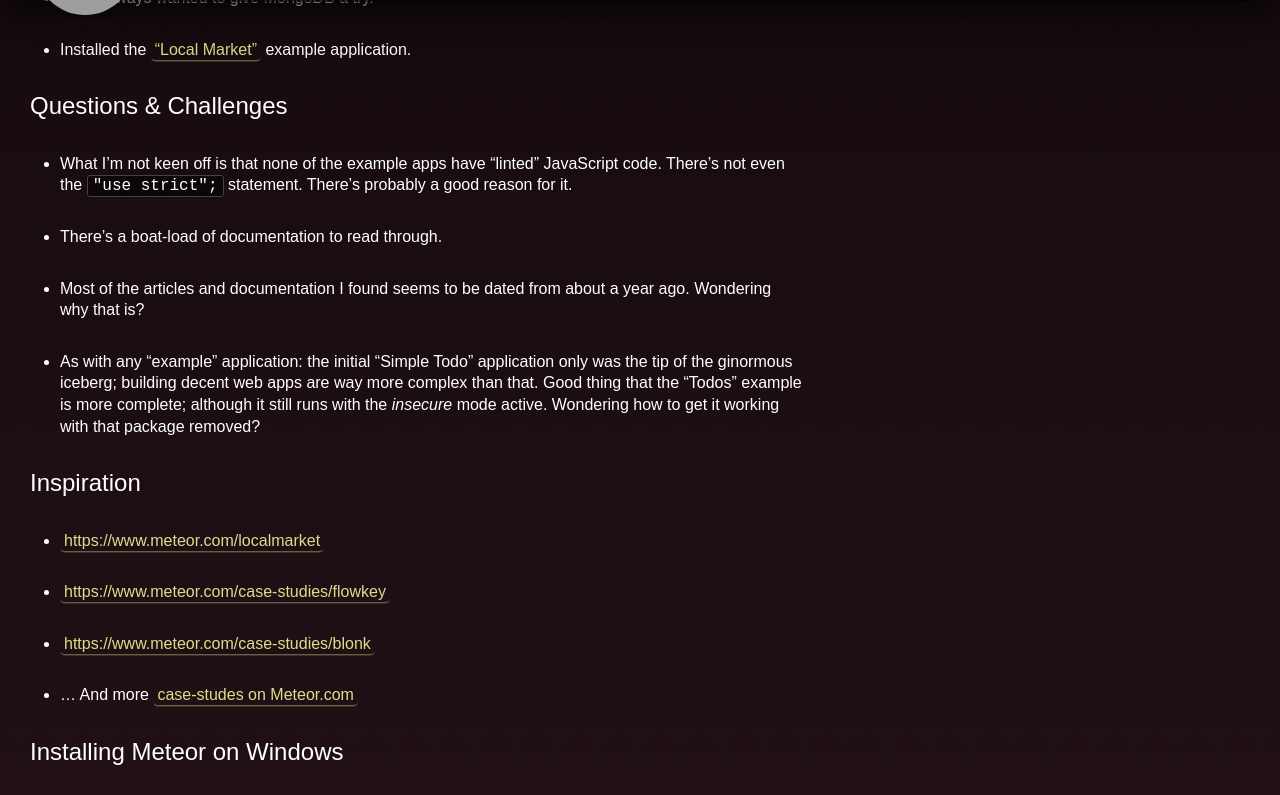
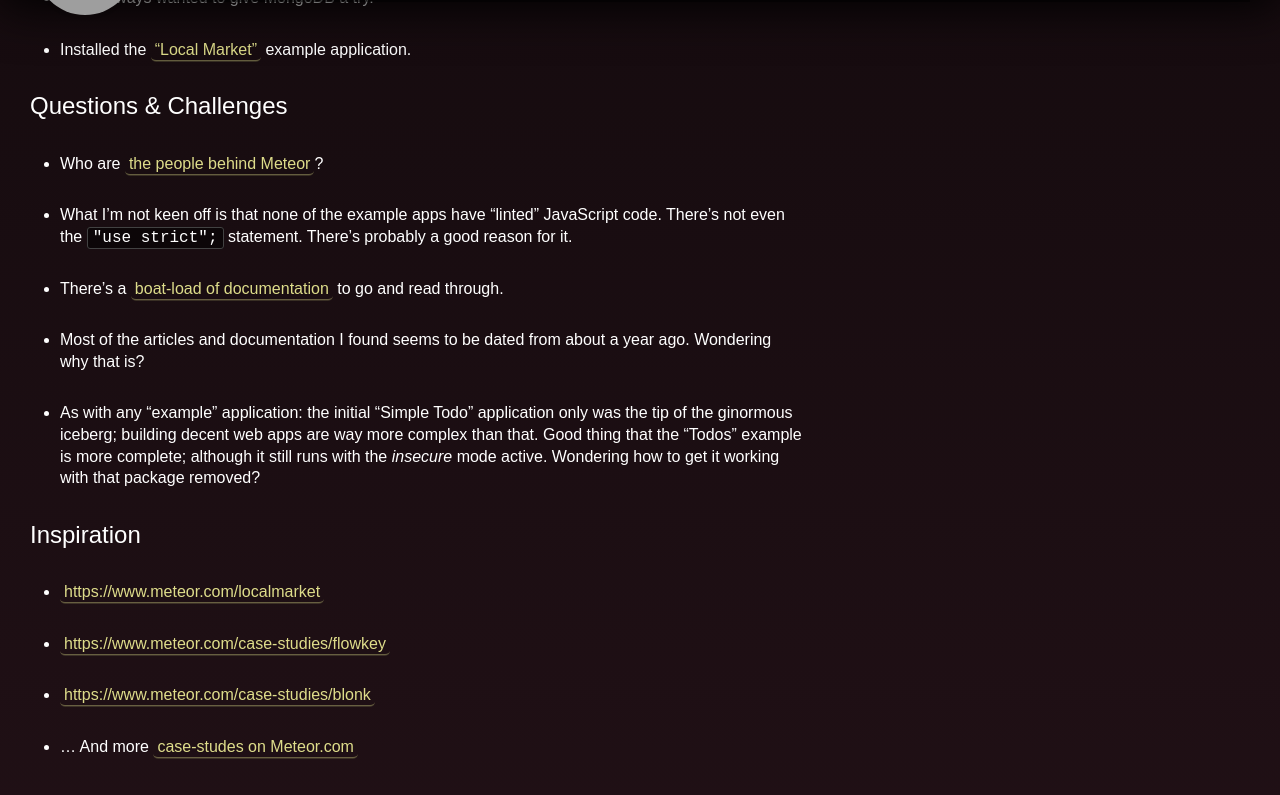
Before and after one commit to johanbove/johanbove.github.io, a Jekyll site: the page built from _posts/2015-11-01-learning-meteor-day-one.md, in a window 1280 px wide and 900 px high, scrolled down 1686 px, cut to the strip 105-900 px from the top of the window. Built offline with Jekyll 4.4.1, drawn with Linux system fonts in a browser that asks for light colours; comment, search, counter and statistics services are not loaded; grey boxes are pictures that could not be loaded.

Commit message:
Update post

```diff
--- a/_posts/2015-11-01-learning-meteor-day-one.md
+++ b/_posts/2015-11-01-learning-meteor-day-one.md
@@ -38,8 +38,9 @@
 
 ### Questions & Challenges
 
+- Who are [the people behind Meteor](https://www.meteor.com/about/project)?
 - What I'm not keen off is that none of the example apps have "linted" JavaScript code. There's not even the `"use strict";` statement. There's probably a good reason for it.
-- There's a boat-load of documentation to read through.
+- There's a [boat-load of documentation](http://docs.meteor.com/#/full/) to go and read through.
 - Most of the articles and documentation I found seems to be dated from about a year ago. Wondering why that is?
 - As with any "example" application: the initial "Simple Todo" application only was the tip of the ginormous iceberg; building decent web apps are way more complex than that. Good thing that the "Todos" example is more complete; although it still runs with the *insecure* mode active. Wondering how to get it working with that package removed?
 
```
